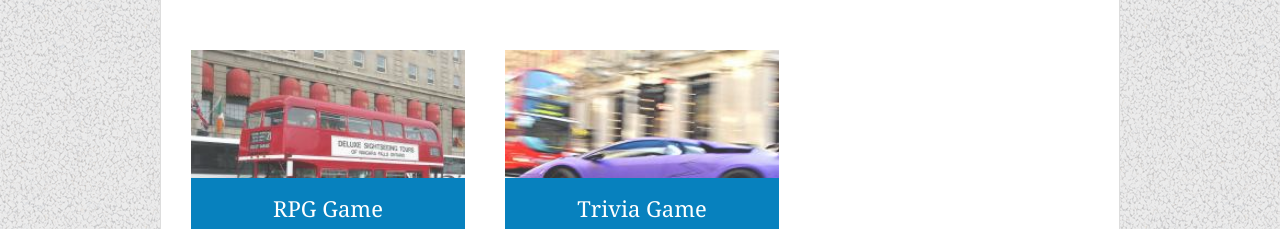
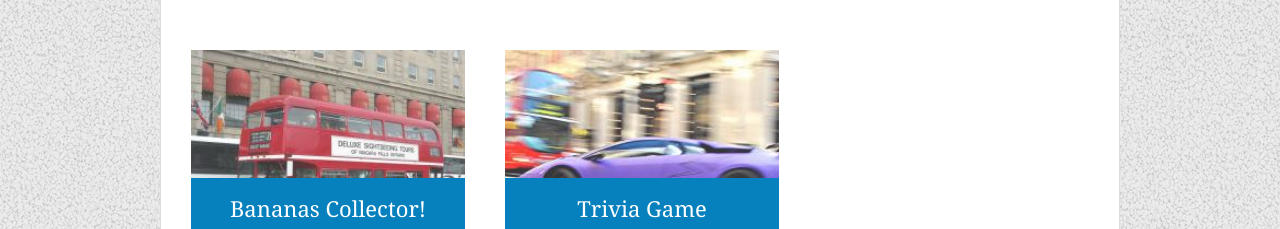
Before and after one commit to w3fl3x/Responsive-Portfolio, a plain HTML site: page portfolio.html in a window 1280 px wide. Shown: the part 509-738 px from the top of the page. Drawn offline with Linux system fonts and the light colour scheme.

Commit message:
Add link for banana collector to third image in portfolio.html.

```diff
--- a/portfolio.html
+++ b/portfolio.html
@@ -39,9 +39,11 @@
                 </a>
             </div>
             <div class="work">
-                <img src="assets/images/Bus.jpg" alt="RPG Game">
+                <a href="https://w3fl3x.github.io/unit-4-game/" title="Bananas Collector!" target="_blank">
+                <img src="assets/images/Bus.jpg" alt="Bananas Collector!">
 
-                <h3>RPG Game</h3>
+                <h3>Bananas Collector!</h3>
+                </a>
             </div>
             <div class="work">
                 <img src="assets/images/Lambo.jpg" alt="Trivia Game">
```
